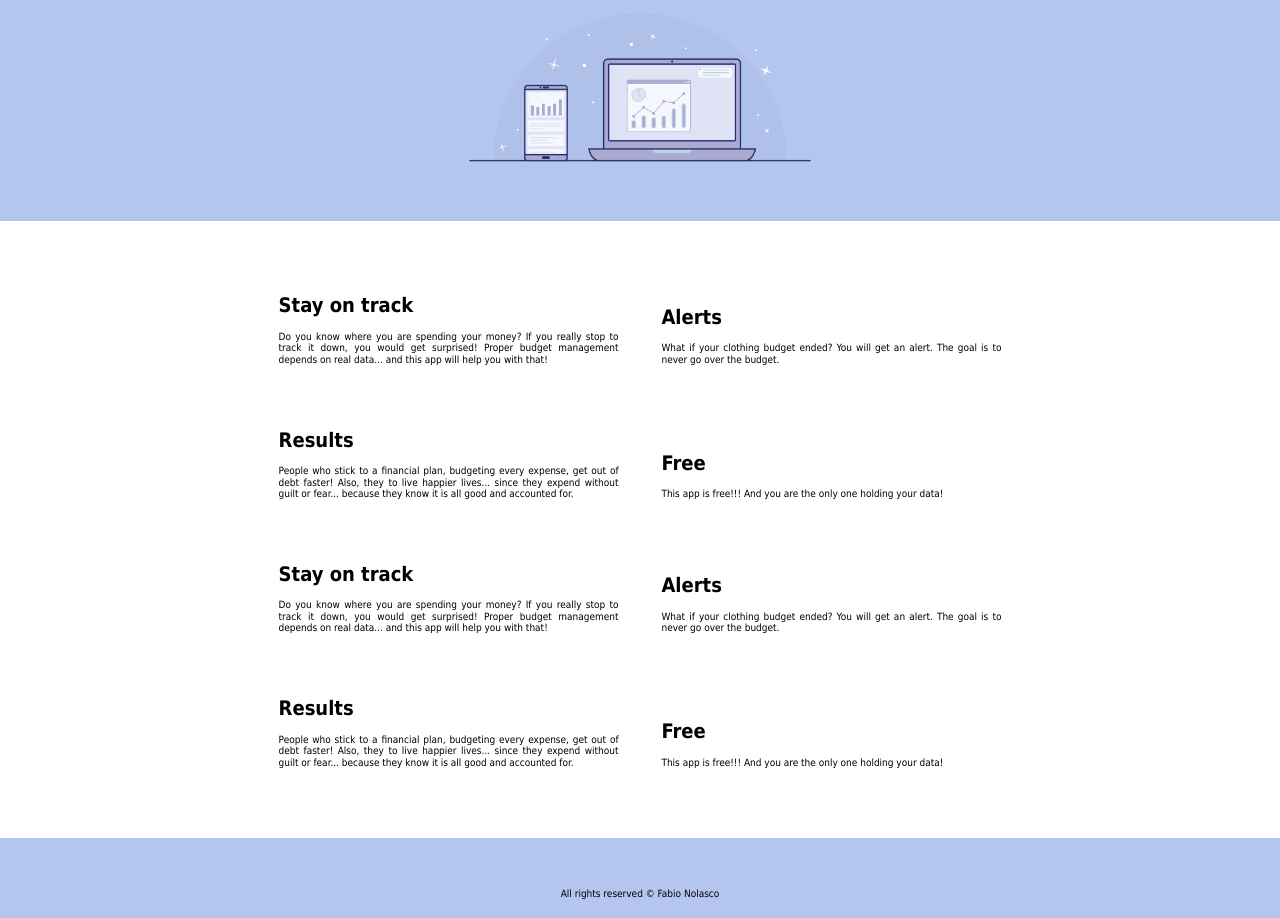
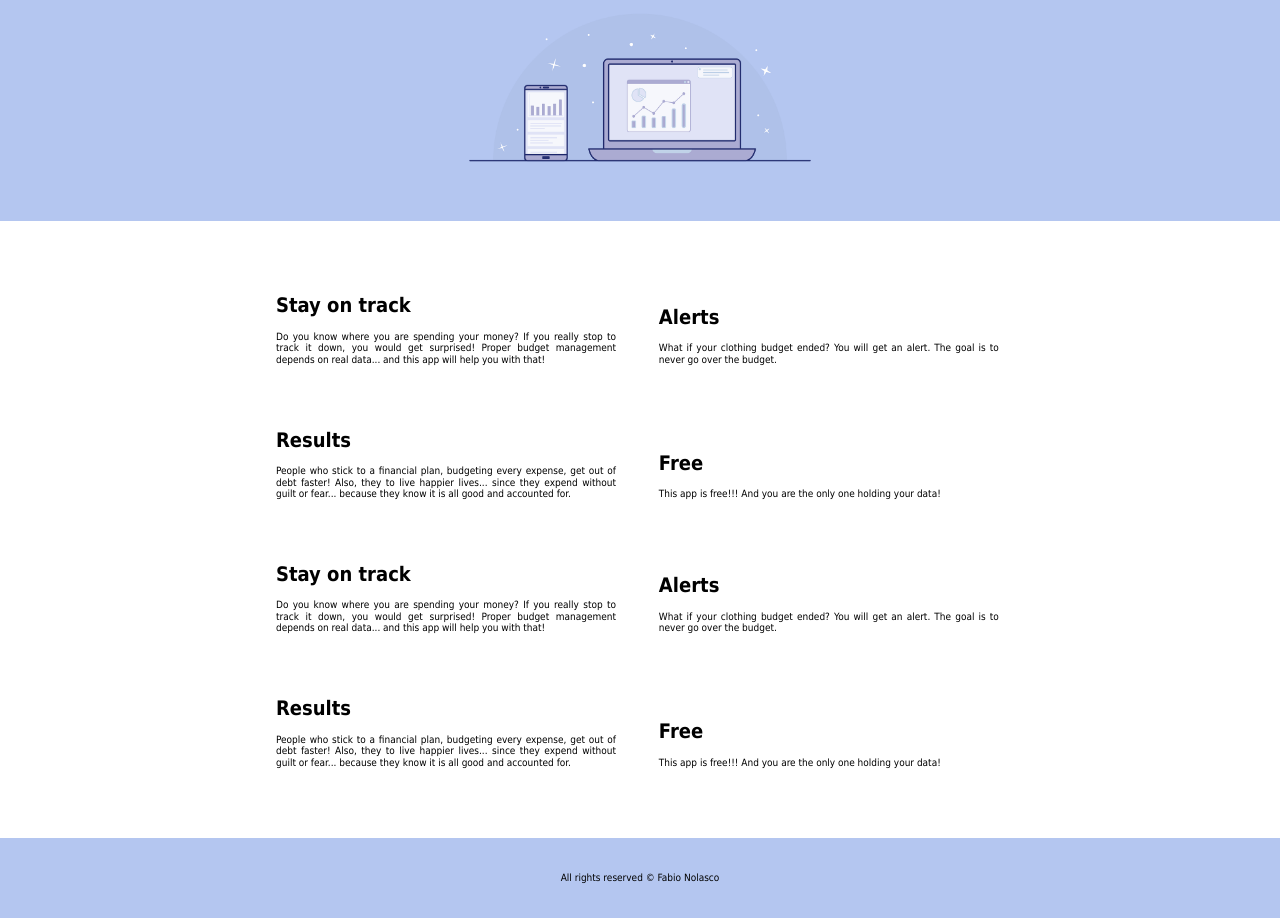
Before and after one commit to CraigRobertWhite/personal-budget, a plain HTML site: page index.html in a window 1280 px wide. Shown: the part 173-1091 px from the top of the page. Drawn offline with Linux system fonts and the light colour scheme.

Commit message:
Improved .center class

```diff
--- a/index.html
+++ b/index.html
@@ -91,10 +91,8 @@
     </section>
 </main>
 
-<footer class="bottom">
-    <p class="center">
-        All rights reserved &copy; Fabio Nolasco
-    </p>
+<footer class="bottom center">
+    All rights reserved &copy; Fabio Nolasco
 </footer>
 
 </body>
--- a/main.css
+++ b/main.css
@@ -73,14 +73,16 @@
     display: inline-block;
 }
 
-.bottom {
+footer.bottom {
     height: 50px;
     background-color: #b4c6f0;
     padding: 40px;
 }
 
 .center {
-    text-align: center;
+    display: flex;
+    align-items: center;
+    justify-content: center;
 }
 
 .container article.text-box {
```
